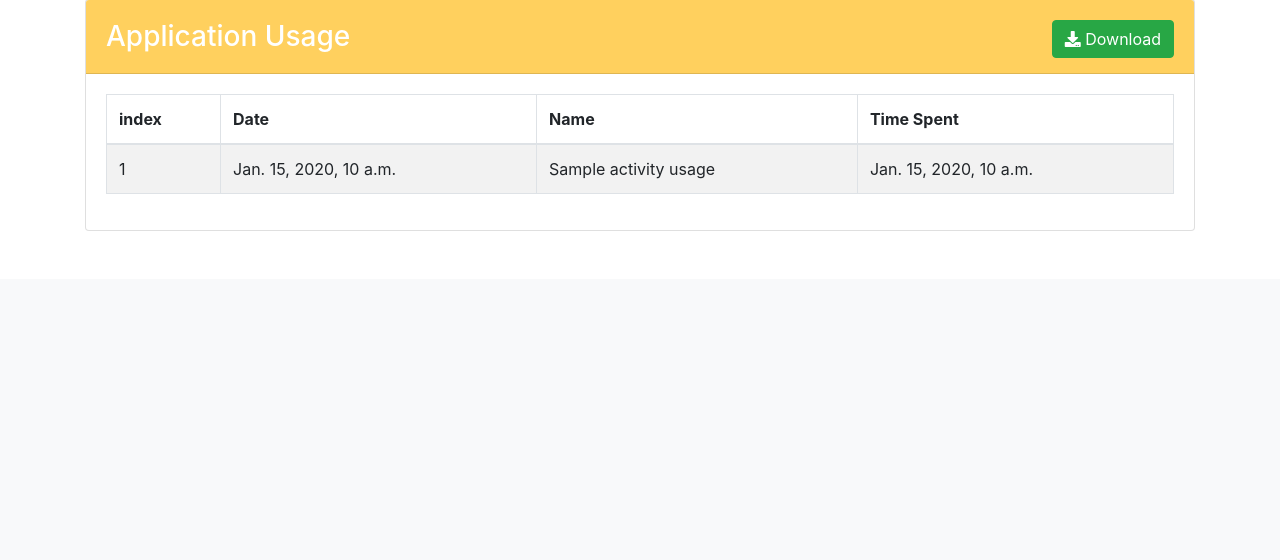
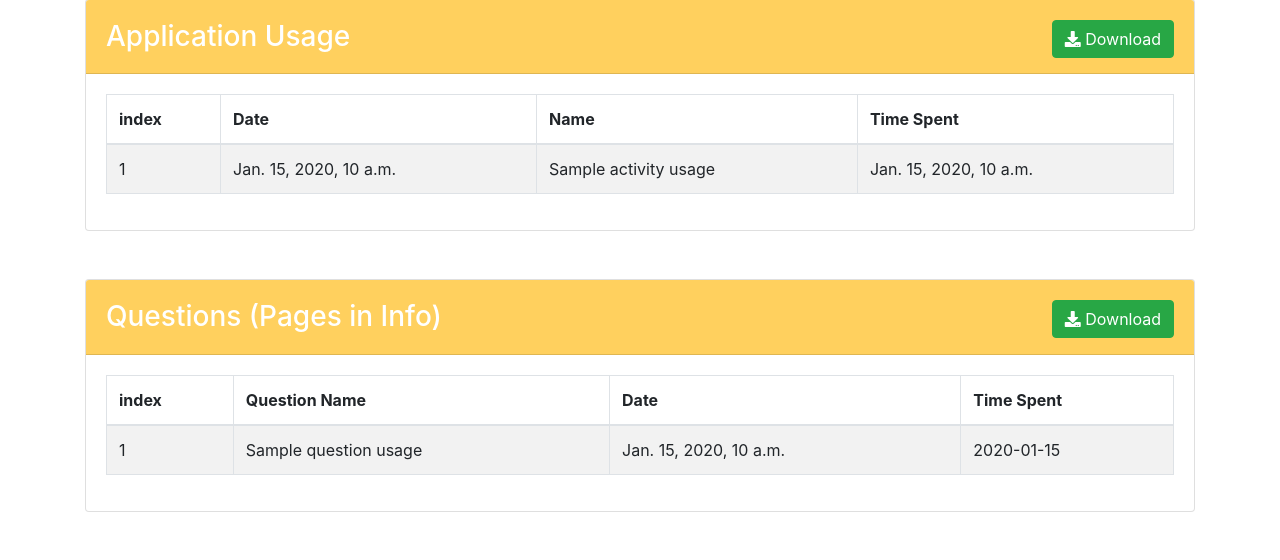
Before and after one commit to lshreyasharmal/Saksham-Webapp, a Django app: template dashboard/templates/patient_profile.html in a window 1280 px wide. Shown: the part 1713-2273 px from the top of the page. Before the commit the page ends 1944 px from the top, so only its background shows below. Run offline with Django 3.2, Linux system fonts and the light colour scheme; the template is opened without the code that fills it: most values are stand-ins (such as "Sample title", 1, 10 or a date in 2020); some libraries are stand-ins or nearby versions.

Commit message:
pages in info

```diff
--- a/dashboard/templates/patient_profile.html
+++ b/dashboard/templates/patient_profile.html
@@ -344,7 +344,7 @@
                     </div>
                 </div>
                 {% endif%}
-                 {% comment %} {% if activity_usage %} {% endcomment %}
+                 {% if activity_usage %}
 
                 <div class="card mt-3 mb-5">
                     <div class="card-header bg-theme text-white">
@@ -388,7 +388,45 @@
 
                     </div>
                 </div>
-                {% comment %} {% endif %} {% endcomment %}
+                {% endif %}{% if question_usage %}
+                <div class="card mt-3 mb-5">
+                    <div class="card-header bg-theme text-white">
+                        <h3 class="mt-2">Questions (Pages in Info)
+                            <button type="button" class="btn btn-success" style="float: right;" onclick="download_table(questionTable)">
+                            <i class="fas fa-download"></i> Download</button></h3>
+                    </div>
+                    <div class="card-body ">
+                        <div class="table-wrapper-scroll-y my-custom-scrollbar ">
+                            <table id="questionTable" class="table table-striped table-bordered ">
+                                <thead>
+                                    <tr>
+                                        <th class="th-sm ">index
+                                        </th>
+                                        <th class="th-sm ">Question Name
+                                        </th>
+                                        <th class="th-sm ">Date
+                                        </th>
+                                        <th class="th-sm ">Time Spent
+                                        </th>
+                                    </tr>
+                                </thead>
+
+                                <tbody>
+                                    {% for k,v in question_usage.items %}
+                                    <tr>
+                                        <td>{{v.index}}</td>
+                                        <td>{{v.name}}</td>
+                                        <td>{{v.date}}</td>
+                                        <td>{{v.timespent}}</td>
+                                    </tr>
+                                    {% endfor %}
+                                </tbody>
+                            </table>
+                        </div>
+
+                    </div>
+                </div>
+                {% endif%}
 
             </div>
         </div>
```
Also changed, not shown: dashboard/views.py (+46 -7 lines).
